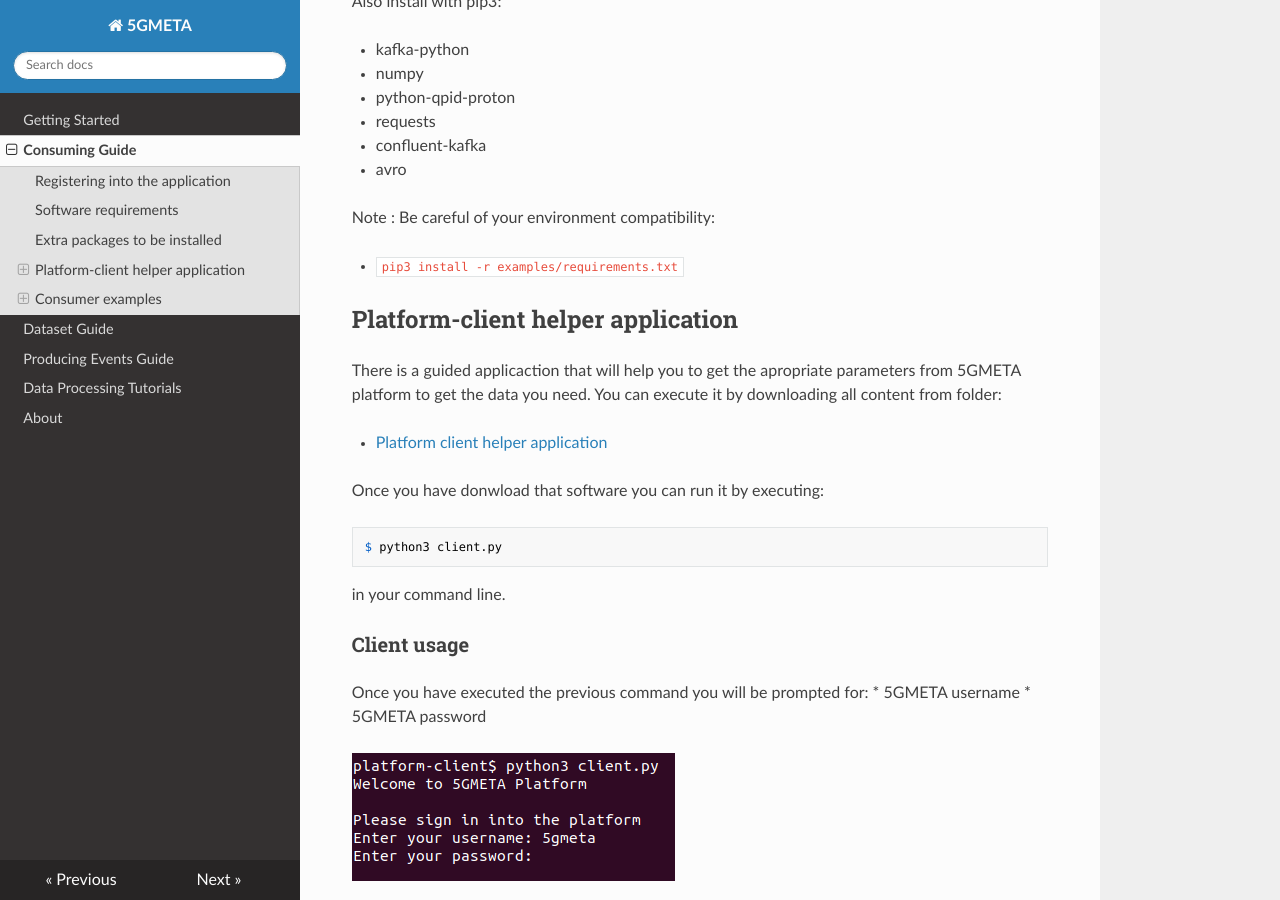
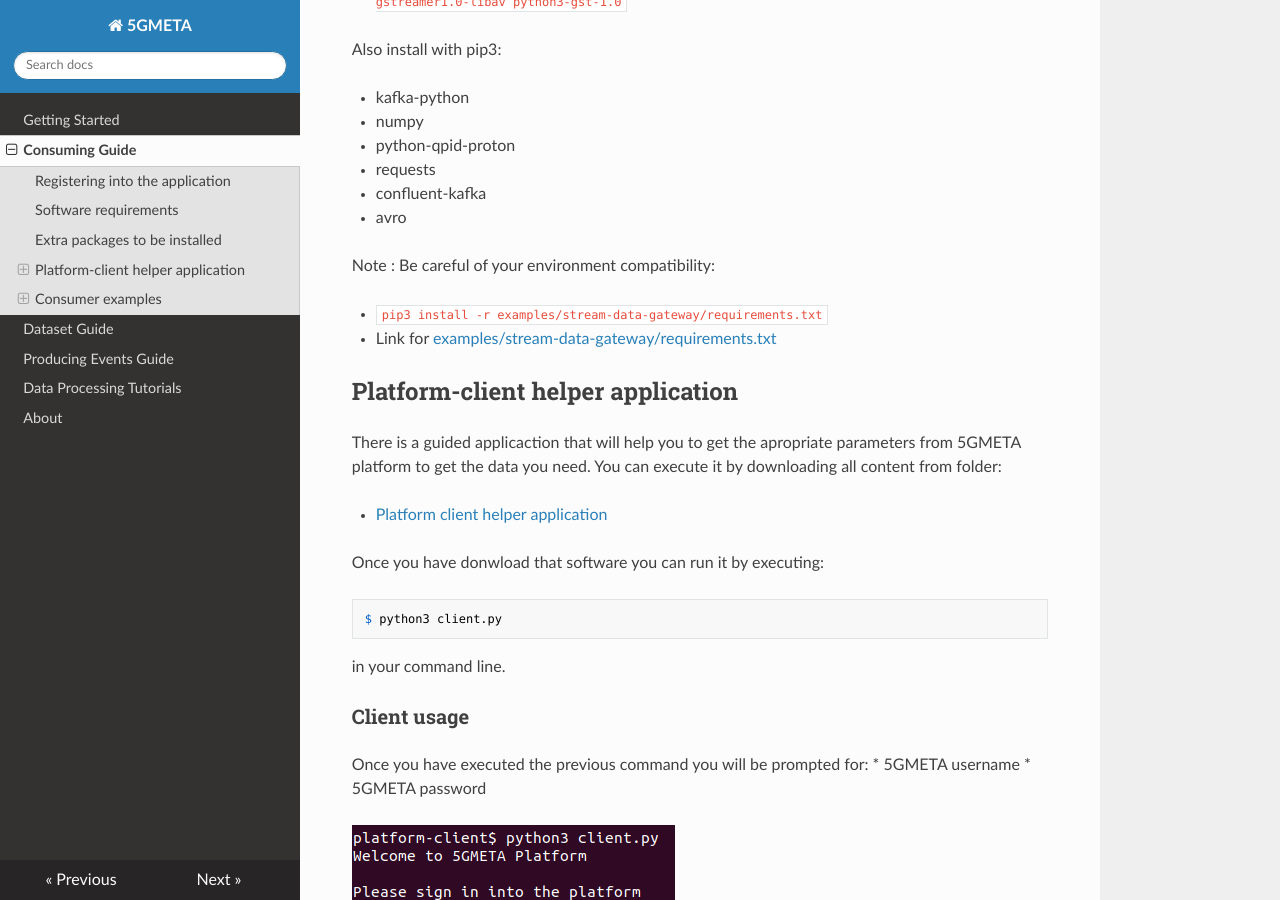
Before and after one commit to jperezcolmenar/5gmeta-dev, an MkDocs documentation site: the page built from docs/consuming-guide.md, in a window 1280 px wide and 900 px high, scrolled down 3338 px. Built offline with MkDocs 1.6.1, drawn with Linux system fonts in a browser that asks for light colours; nearby versions of some CDN libraries; some of the changed text lies outside the part shown.

Commit message:
added link to client | 5gmeta-dev repo on consuming guide

````diff
--- a/docs/consuming-guide.md
+++ b/docs/consuming-guide.md
@@ -10,6 +10,8 @@
 
 
 # Guide to consuming data
+Refer to this public [repo](https://github.com/5gmetadmin/5gmeta-dev) to consume data.
+
 Before jumping to consuming the available datatypes, it is necessary to understand some concepts in order to use 5GMETA APIs:
 
 -  **Tiles** :
@@ -72,7 +74,8 @@
 
 Note : Be careful of your environment compatibility:
 
-* ```pip3 install -r examples/requirements.txt```
+* ```pip3 install -r examples/stream-data-gateway/requirements.txt```
+* Link for [examples/stream-data-gateway/requirements.txt](https://github.com/5gmetadmin/5gmeta-dev/blob/main/examples/stream-data-gateway/requirements.txt)
 
 
 ## Platform-client helper application
@@ -80,7 +83,7 @@
 There is a guided applicaction that will help you to get the apropriate parameters from 5GMETA platform to get the data you need.
 You can execute it by downloading all content from folder:
 
-* [Platform client helper application](https://github.com/5gmetadmin/5gmeta-dev/tree/main/utils/platform-client/)
+* [Platform client helper application](https://github.com/5gmetadmin/5gmeta-dev/tree/main/utils/platform-client/client.py)
 
 Once you have donwload that software you can run it by executing:
 ```
````
Also changed, not shown: 1 other file.
